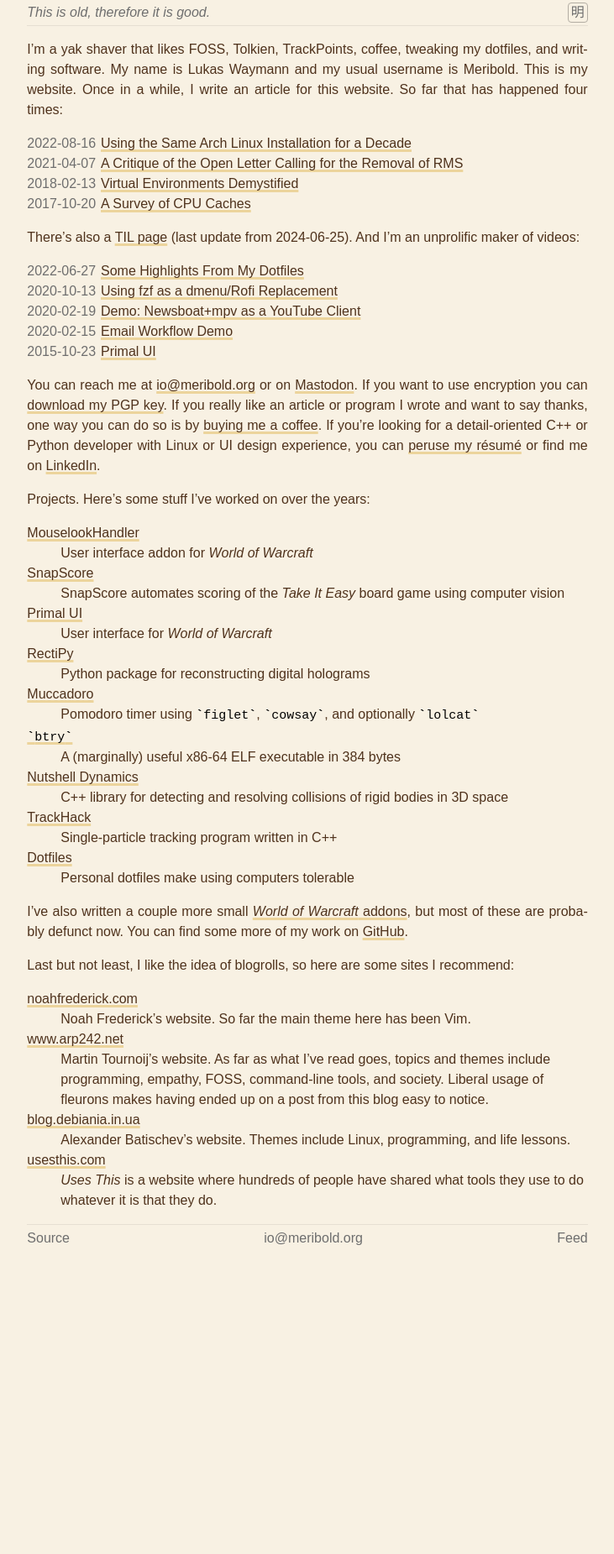
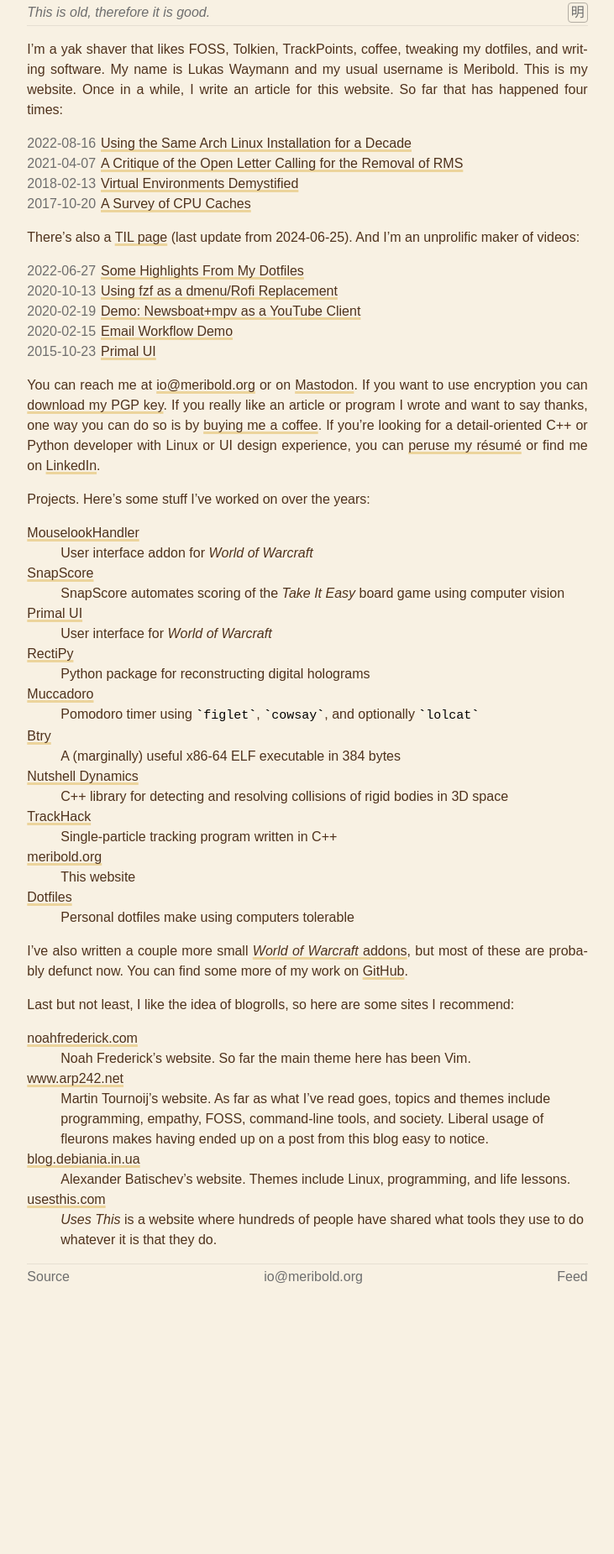
Before and after one commit to meribold/meribold.org, a Jekyll site: the page built from index.md, in a window 1280 px wide. Shown: the whole page at 84% size, without its empty margins (274-1005 px from the left). Built offline with Jekyll 4.4.1, drawn with Linux system fonts in a browser that asks for light colours; before the commit the page ends 1805 px from its top, so only the background shows below that.

Commit message:
Tweaks and stuff

```diff
--- a/_data/projects.yml
+++ b/_data/projects.yml
@@ -5,7 +5,7 @@
 - name: Muccadoro
   url: https://github.com/meribold/muccadoro
   description: Pomodoro timer using `figlet`, `cowsay`, and optionally `lolcat`
-- name: "`btry`"
+- name: Btry
   url: https://github.com/meribold/btry
   description: A (marginally) useful x86-64 ELF executable in 384 bytes
 - name: Nutshell Dynamics
@@ -13,6 +13,9 @@
   description:
     C++ library for detecting and resolving collisions of rigid bodies in 3D space
 - name: TrackHack
+- name: meribold.org
+  url: https://github.com/meribold/meribold.org
+  description: This website
 - name: Dotfiles
   url: https://github.com/meribold/dotfiles
   description: Personal dotfiles make using computers tolerable
```
